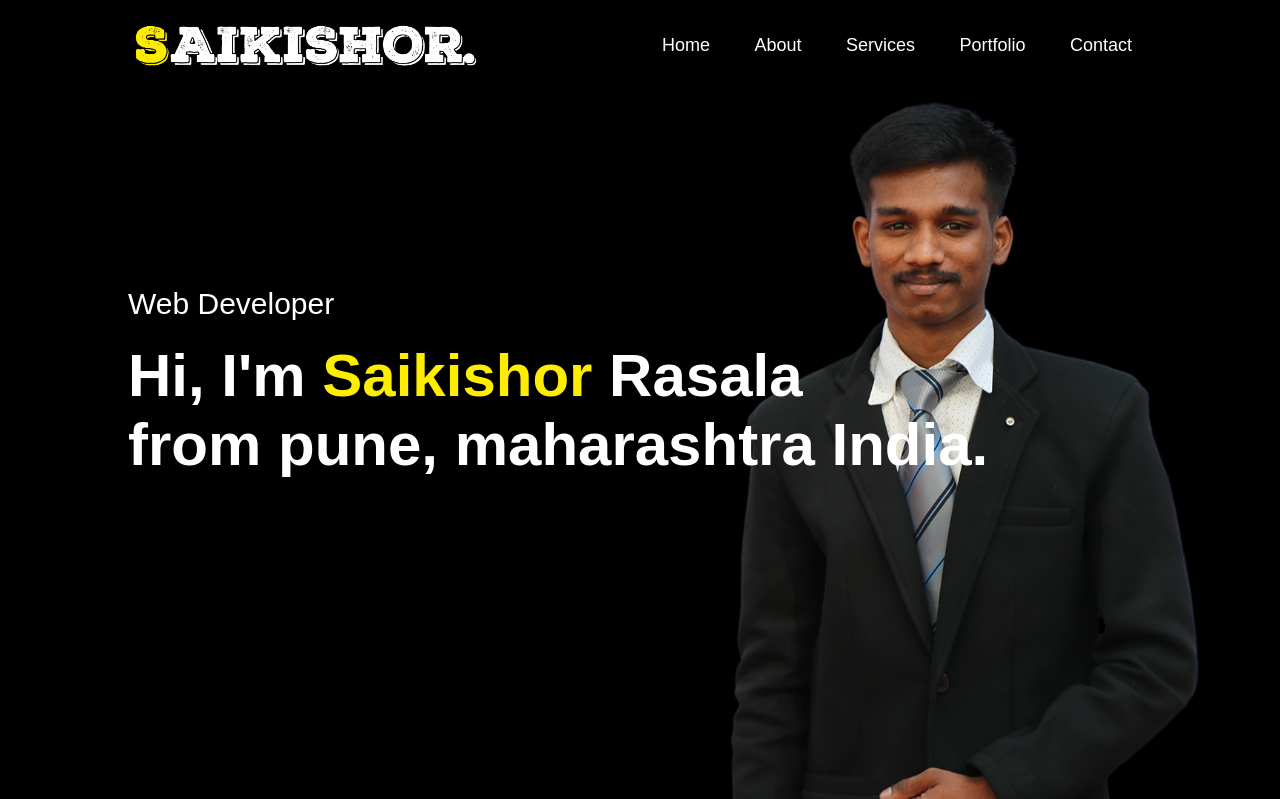
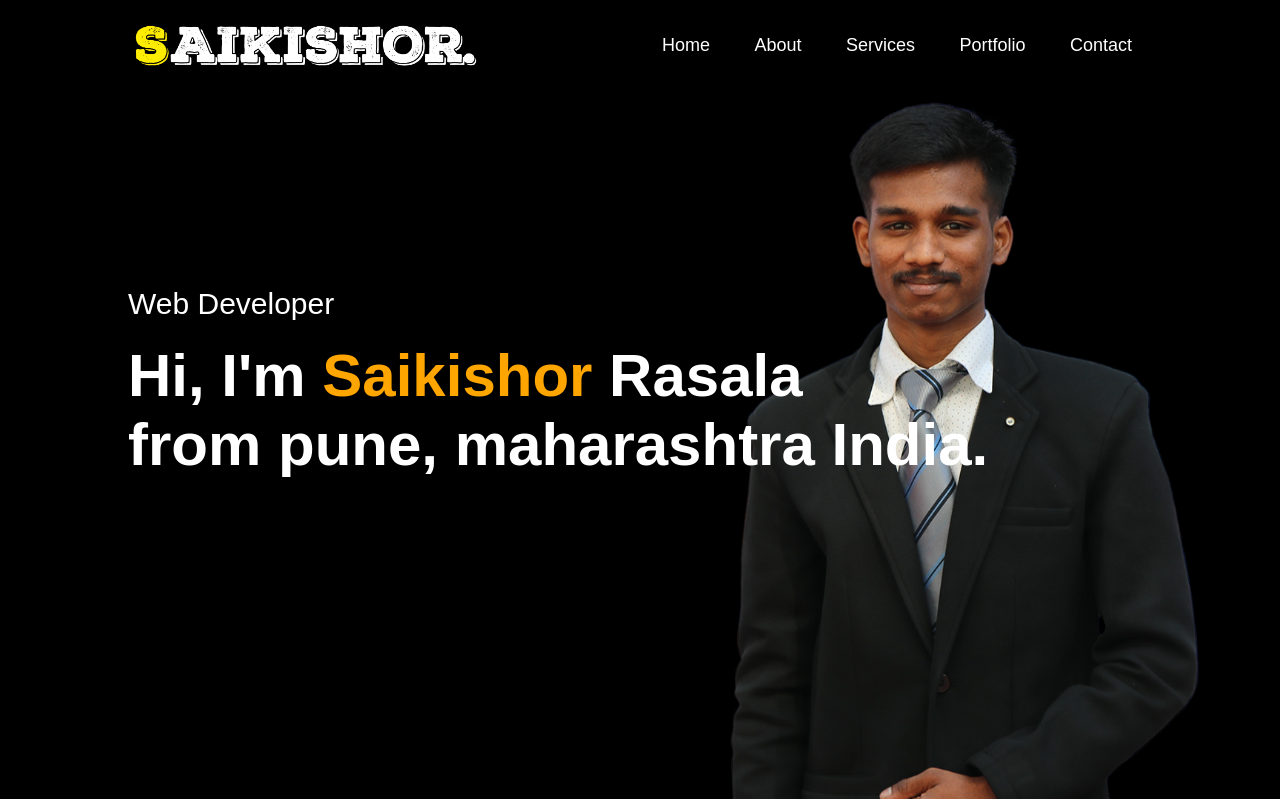
Before and after one commit to Saikishor164/saikishor164.github.io, a PHP site: page / in a window 1280 px wide. Shown: the top 799 px of the page. Run offline with PHP 8.4, Linux system fonts and the light colour scheme; some libraries are stand-ins or nearby versions.

Commit message:
update Style.css

```diff
--- a/style.css
+++ b/style.css
@@ -72,7 +72,7 @@ nav ul li a:hover::after{
 }
 
 .header-text h1 span{
-    color: #FFED00;
+    color: #ffa500;
 }
 
 /* ---------About --------- */
```
